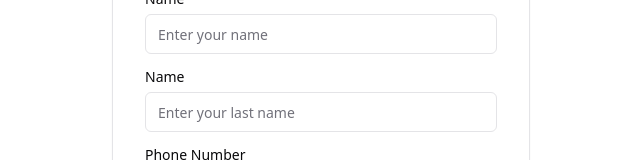
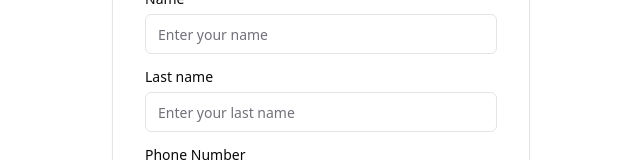
Before and after one commit to PCU-SAD/house-hunt-fe, a React (Vite) app: page /#/signup in a window 1280 px wide. Shown: the part 175-335 px from the top of the page, without its empty margins (319-959 px from the left). Built offline with nearby package versions, Linux system fonts and the light colour scheme; no server answers.

Commit message:
fixed validation signup form

```diff
--- a/src/pages/auth/signup/SignupForm/SignupForm.tsx
+++ b/src/pages/auth/signup/SignupForm/SignupForm.tsx
@@ -35,6 +35,8 @@ const SignupForm: FC<SignupFormProps> = ({ userType }) => {
   const form = useSignupForm()
 
   async function onSubmit(values: SignupFormType) {
+    console.log('🚀 ~ onSubmit ~ values:', values)
+
     const postValues: SignupPostValues = {
       name: values.name,
       email: values.email,
@@ -109,7 +111,7 @@ const SignupForm: FC<SignupFormProps> = ({ userType }) => {
             render={({ field }) => {
               return (
                 <FormItem>
-                  <FormLabel>Name</FormLabel>
+                  <FormLabel>Last name</FormLabel>
                   <FormControl>
                     <Input placeholder="Enter your last name" {...field} />
                   </FormControl>
--- a/src/pages/auth/signup/SignupForm/useSignupForm.ts
+++ b/src/pages/auth/signup/SignupForm/useSignupForm.ts
@@ -26,8 +26,8 @@ const passwordSchema = z
 
 const signupFormSchema = z
   .object({
-    name: z.string().max(50),
-    surname: z.string().max(50),
+    name: z.string().min(1, 'First name is required').max(50),
+    surname: z.string().min(1, 'Last name is required').max(50),
     phoneNumber: z
       .string()
       .refine(isValidPhoneNumber, { message: 'Invalid phone number' }),
```
Also changed, not shown: 1 other file (tests, documents, lock files or other folders).
